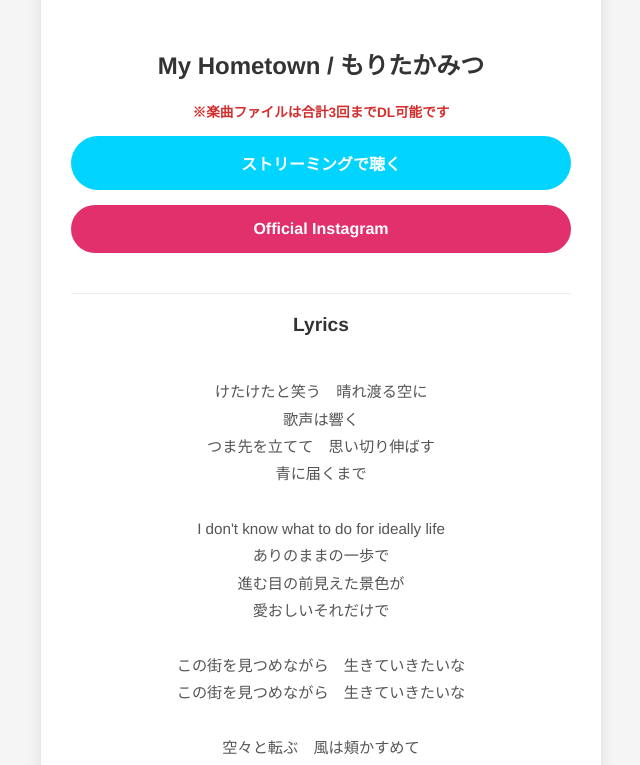
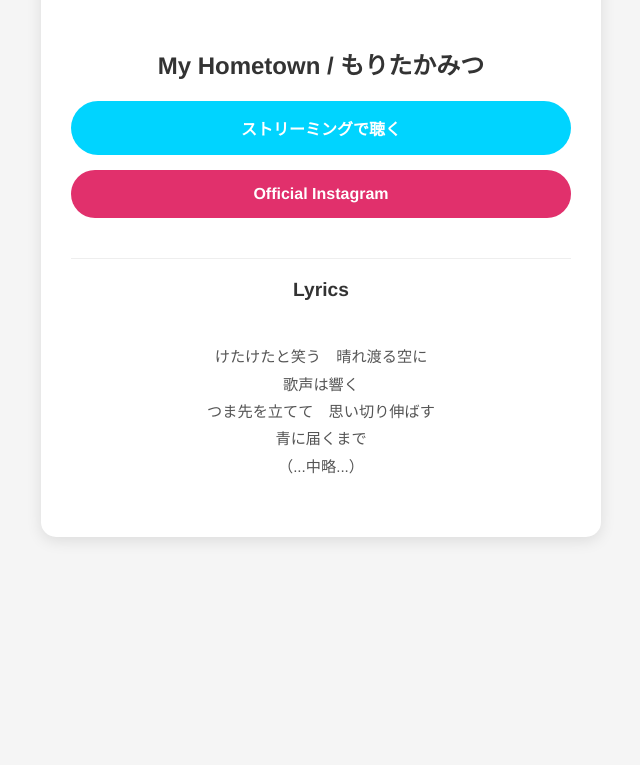
Before and after one commit to asami-singer/my_hometown, a plain HTML site: page index.html in a window 1280 px wide. Shown: the part 573-1338 px from the top of the page, without its empty margins (319-959 px from the left). After the commit the page ends 1150 px from the top, so only its background shows below. Drawn offline with Linux system fonts and the light colour scheme.

Commit message:
05130304

```diff
--- a/index.html
+++ b/index.html
@@ -38,7 +38,6 @@
             border-radius: 30px;
             font-weight: bold;
             transition: opacity 0.3s;
-            /* サイズを統一するための追加設定 */
             box-sizing: border-box;
             width: 100%;
             font-size: 16px;
@@ -48,13 +47,12 @@
             color: #fff;
             border: none;
             cursor: pointer;
-            line-height: 1.2; /* ボタン内のテキスト位置調整 */
+            line-height: 1.2;
         }
         .btn-linkcore { background-color: #00D4FF; color: #fff; }
         .btn-sns { background-color: #E1306C; color: #fff; }
 
         .btn:hover { opacity: 0.8; }
-        .btn:disabled { background-color: #ccc; cursor: not-allowed; }
 
         .lyrics-section {
             margin-top: 40px;
@@ -75,12 +73,6 @@
             color: #555;
             text-align: center;
         }
-        .limit-notice {
-            font-size: 0.85em;
-            color: #d32f2f;
-            margin-bottom: 5px;
-            font-weight: bold;
-        }
     </style>
 </head>
 <body>
@@ -90,8 +82,10 @@
 
     <h2>My Hometown / もりたかみつ</h2>
 
-    <p class="limit-notice">※楽曲ファイルは合計3回までDL可能です</p>
-    <a href="#" id="dl-link" class="btn btn-download">楽曲をダウンロードする</a>
+    <!-- ここにあった注意書きの1行を削除しました -->
+
+    <a href="javascript:void(0)" id="dl-link" class="btn btn-download">楽曲をダウンロードする</a>
+
     <p id="remaining-count" style="font-size: 0.9em; color: #666;">
         残りダウンロード回数を確認中...
     </p>
@@ -106,38 +100,7 @@
 歌声は響く
 つま先を立てて　思い切り伸ばす
 青に届くまで
-
-I don't know what to do for ideally life
-ありのままの一歩で
-進む目の前見えた景色が
-愛おしいそれだけで
-
-この街を見つめながら　生きていきたいな
-この街を見つめながら　生きていきたいな
-
-空々と転ぶ　風は頬かすめて
-季節を香らせる
-泳ぎ舞う鳥も　小枝に止まれば
-風音に揺れる
-
-I don't know what will happen in my life
-この瞬間を感じたい
-もし明日世界が終わるとしたら
-愛する場所に居たい
-
-この街を見つめながら　生きていきたいな
-この街を見つめながら　生きていきたいな
-
-星が瞬いて
-月うさぎ跳ねる
-フクロウもうたた寝
-四季移り変わり
-景色が変われど
-変わらない心
-
-この街を愛しながら　生きていきたいな
-この街を愛しながら　生きていきたいな
-Tulu tululu...
+（...中略...）
         </div>
     </div>
 </div>
@@ -147,7 +110,6 @@ Tulu tululu...
         const urlParams = new URLSearchParams(window.location.search);
         const rawSerialId = urlParams.get('id');
 
-        // 最新のGAS URLであることを確認
         const gasWebappUrl = "https://script.google.com/macros/s/AKfycbzLvQMaSkGQjmrhcXeGsB5xibYMBGNXn3xD9YHw6RFNBTS4PbfsfL5wR9QGEVWwXN7_/exec";
 
         const dlLink = document.getElementById('dl-link');
@@ -157,29 +119,24 @@ Tulu tululu...
             const serialId = rawSerialId.trim();
             const encodedId = encodeURIComponent(serialId);
 
-            // 1. 回数確認
             fetch(gasWebappUrl + "?mode=check&id=" + encodedId)
                 .then(response => response.text())
                 .then(count => {
                     countDisplay.innerText = "ダウンロード残り回数：" + count + "回";
                     if (parseInt(count) <= 0) {
                         setDisabled();
+                    } else {
+                        dlLink.href = gasWebappUrl + "?id=" + encodedId;
                     }
                 })
                 .catch(error => {
-                    countDisplay.innerText = "回数の取得に失敗しました";
+                    countDisplay.innerText = "状況の取得に失敗しました";
                 });
-
-            // 2. ボタンクリック時の挙動を「直接ジャンプ」に変更
-            dlLink.addEventListener('click', function() {
-                // hrefを直接GASのURLに書き換える（これで確実に移動します）
-                dlLink.href = gasWebappUrl + "?id=" + encodedId;
-            });
 
         } else {
             dlLink.style.display = 'none';
             countDisplay.style.display = 'none';
-            alert("シリアルIDが見つかりません。タグをもう一度読み取ってください。");
+            alert("シリアルIDが見つかりません。");
         }
 
         function setDisabled() {
```
